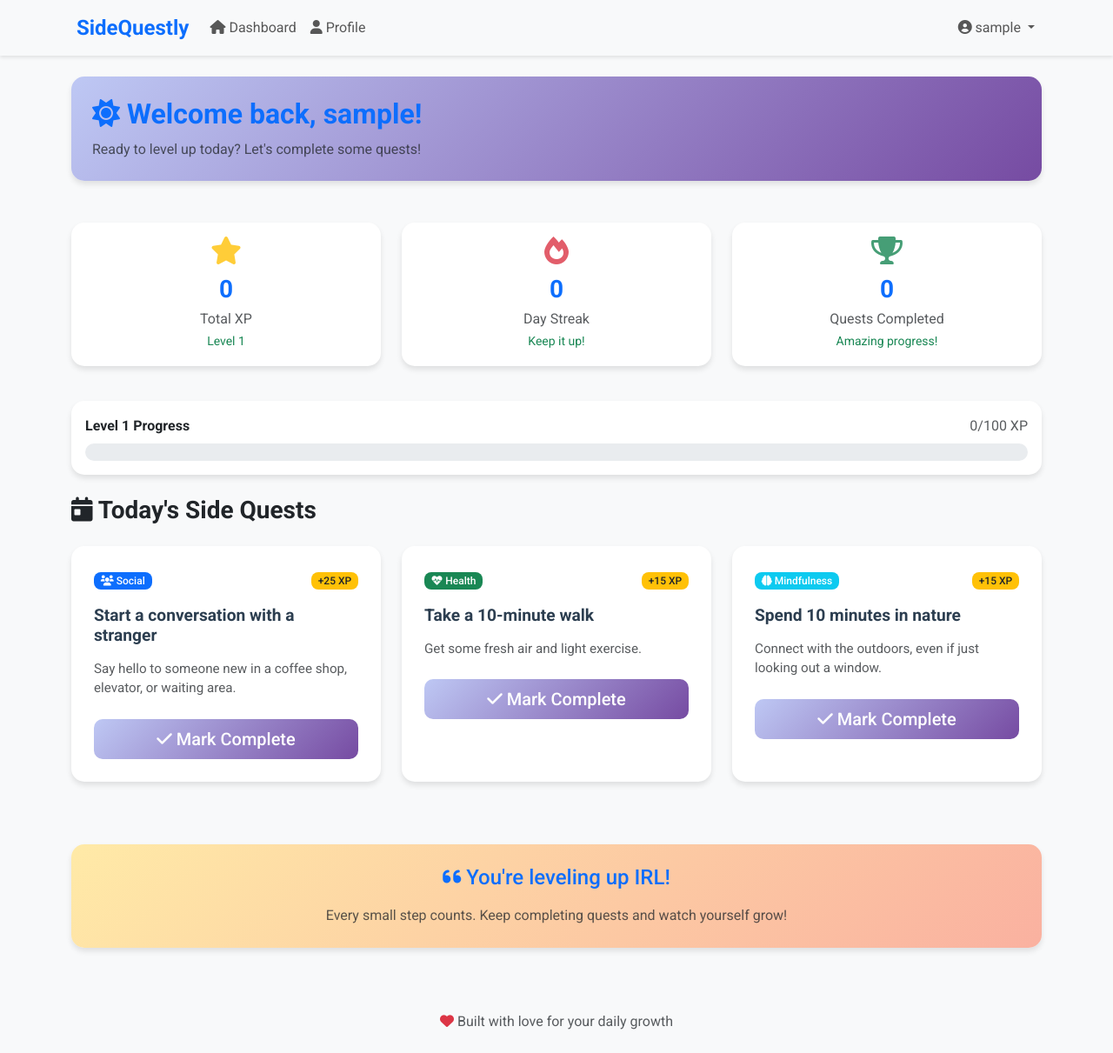
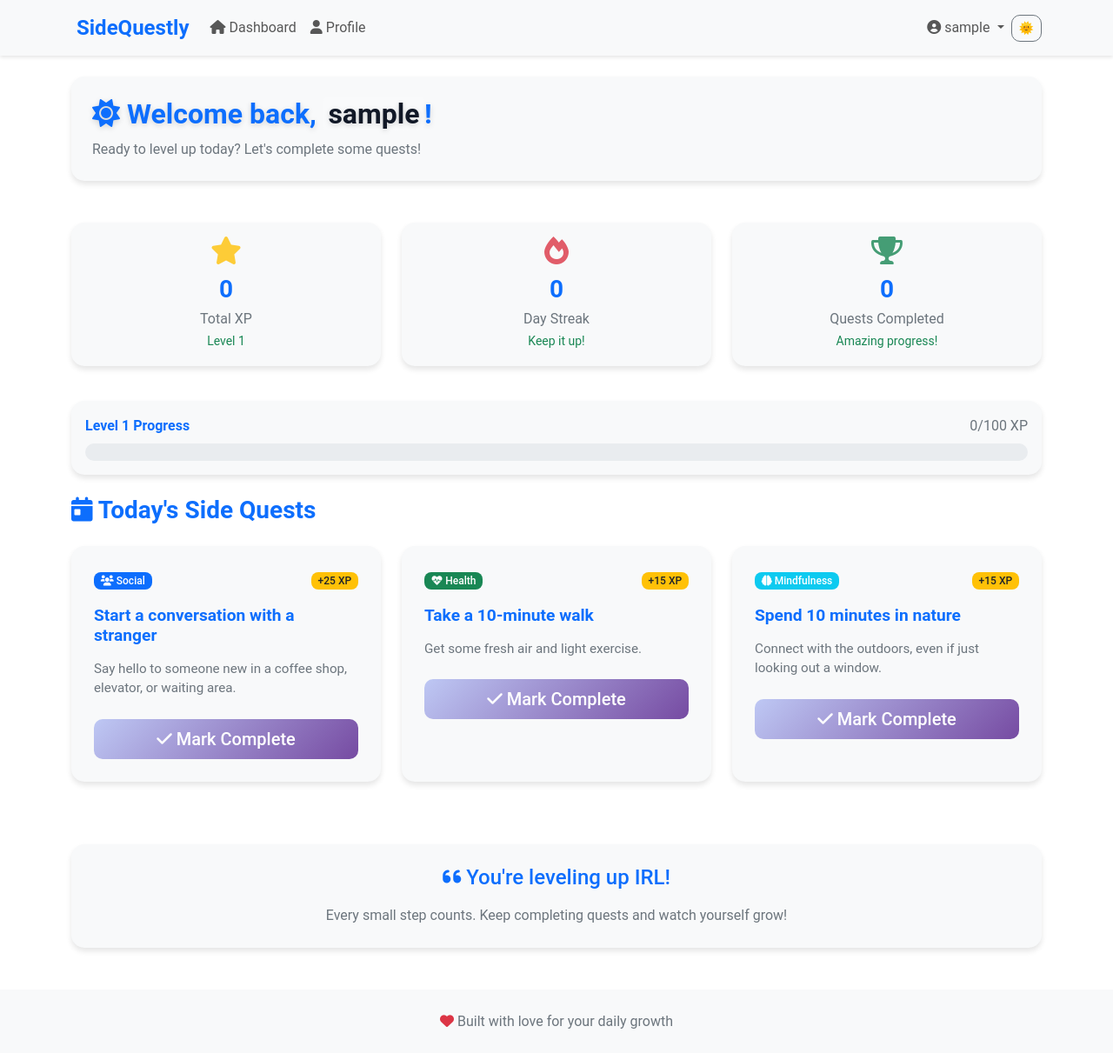
Before and after one commit to pierceluu10/Questr, a Flask app: page /dashboard in a window 1280 px wide. Shown: the whole page at 87% size. Run offline with Flask 3, Linux system fonts and the light colour scheme; the visitor is signed in with stand-in values (Sample User, id 1); data comes from the database, SQL or seed files in the repository.

Commit message:
dark mode

```diff
--- a/templates/base.html
+++ b/templates/base.html
@@ -7,12 +7,58 @@
 
     <!-- Bootstrap CSS -->
     <link href="https://cdn.jsdelivr.net/npm/bootstrap@5.3.0/dist/css/bootstrap.min.css" rel="stylesheet">
-    <!-- Google Fonts - Roboto -->
-    <link href="https://fonts.googleapis.com/css2?family=Roboto:wght@300;400;500;700&display=swap" rel="stylesheet">
     <!-- Font Awesome -->
     <link href="https://cdnjs.cloudflare.com/ajax/libs/font-awesome/6.0.0/css/all.min.css" rel="stylesheet">
     <!-- Custom CSS -->
     <link href="{{ url_for('static', filename='css/style.css') }}" rel="stylesheet">
+
+    <!-- Custom Styles -->
+    <style>
+        :root {
+            --bg: #ffffff; /* Light background */
+            --card-bg: #f8f9fa; /* Light card background */
+            --text: #0b1220; /* Light text color */
+            --muted: #6c757d; /* Muted text color */
+            --primary: #0d6efd; /* Primary color */
+            --welcome-text: #111827; /* Welcome text color */
+            --highlight-rgba: rgba(255, 255, 255, 0.12); /* Highlight color */
+        }
+
+        .dark-theme {
+            --bg: #0b0f14; /* Dark background */
+            --card-bg: #1f2937; /* Dark card background */
+            --text: #e6eef8; /* Light text color */
+            --muted: #9aa6b2; /* Muted text color */
+            --primary: #60a5fa; /* Primary color */
+            --welcome-text: #ffffff; /* Welcome text color */
+            --highlight-rgba: rgba(255, 255, 255, 0.08); /* Highlight color */
+        }
+
+        body {
+            background: var(--bg);
+            color: var(--text);
+        }
+
+        .card, .welcome-card, .stat-card, .quest-card, .progress-card, .motivation-card {
+            background: var(--card-bg);
+            color: var(--text);
+        }
+
+        .text-muted {
+            color: var(--muted) !important;
+        }
+
+        .text-primary, .fw-bold {
+            color: var(--primary) !important;
+        }
+
+        .username-highlight {
+            background: var(--highlight-rgba);
+            color: var(--welcome-text);
+            padding: 0 .35rem;
+            border-radius: .25rem;
+        }
+    </style>
 
     {% block extra_head %}{% endblock %}
 </head>
@@ -65,6 +111,11 @@
                         </li>
                     {% endif %}
                 </ul>
+
+                <!-- Theme Toggle Button -->
+                <button id="theme-toggle-btn" type="button" class="btn btn-sm btn-outline-secondary" aria-pressed="false" title="Toggle theme">
+                    <span id="theme-toggle-icon">🌞</span> <!-- Default icon -->
+                </button>
             </div>
         </div>
     </nav>
@@ -104,6 +155,37 @@
     <!-- Custom JS -->
     <script src="{{ url_for('static', filename='js/chart.js') }}"></script>
 
+    <script>
+        (function() {
+            const key = 'theme';
+            function applySavedTheme() {
+                const savedTheme = localStorage.getItem(key);
+                if (savedTheme === 'dark') {
+                    document.documentElement.classList.add('dark-theme');
+                }
+            }
+
+            function toggleTheme() {
+                const isDark = document.documentElement.classList.toggle('dark-theme');
+                localStorage.setItem(key, isDark ? 'dark' : 'light');
+                const btn = document.getElementById('theme-toggle-btn');
+                if (btn) btn.setAttribute('aria-pressed', isDark);
+                const icon = document.getElementById('theme-toggle-icon');
+                if (icon) icon.textContent = isDark ? '🌙' : '🌞'; // Change icon based on theme
+            }
+
+            document.addEventListener('DOMContentLoaded', function() {
+                applySavedTheme();
+                const btn = document.getElementById('theme-toggle-btn');
+                if (btn) btn.addEventListener('click', toggleTheme);
+                const isDark = document.documentElement.classList.contains('dark-theme');
+                if (btn) btn.setAttribute('aria-pressed', isDark);
+                const icon = document.getElementById('theme-toggle-icon');
+                if (icon) icon.textContent = isDark ? '🌙' : '🌞'; // Set initial icon
+            });
+        })();
+    </script>
+
     {% block extra_scripts %}{% endblock %}
 </body>
 </html>
--- a/templates/dashboard.html
+++ b/templates/dashboard.html
@@ -3,12 +3,26 @@
 {% block title %}Dashboard - SideQuestly{% endblock %}
 
 {% block content %}
+<style>
+    /* Use theme-aware variables for contrast and dark-mode compatibility */
+    .welcome-card h2 {
+        color: var(--welcome-text); /* This will be white in dark mode */
+        text-shadow: 0 2px 6px rgba(0,0,0,0.15);
+    }
+    .welcome-card .username-highlight {
+        background: var(--highlight-rgba);
+        color: var(--welcome-text);
+        padding: 0 .35rem;
+        border-radius: .25rem;
+    }
+</style>
+
 <!-- Welcome Header -->
 <div class="row mb-4">
     <div class="col-12">
         <div class="welcome-card p-4 mb-4">
-            <h2 class="fw-bold text-primary mb-2">
-                <i class="fas fa-sun"></i> Welcome back, {{ user.username }}!
+            <h2 class="fw-bold mb-2">
+                <i class="fas fa-sun"></i> Welcome back, <span class="username-highlight">{{ user.username }}</span>!
             </h2>
             <p class="text-muted mb-0">Ready to level up today? Let's complete some quests! </p>
         </div>
@@ -147,3 +161,5 @@
     </div>
 </div>
 {% endblock %}
+
+<!-- we attempted to change the text coloring -->
```
